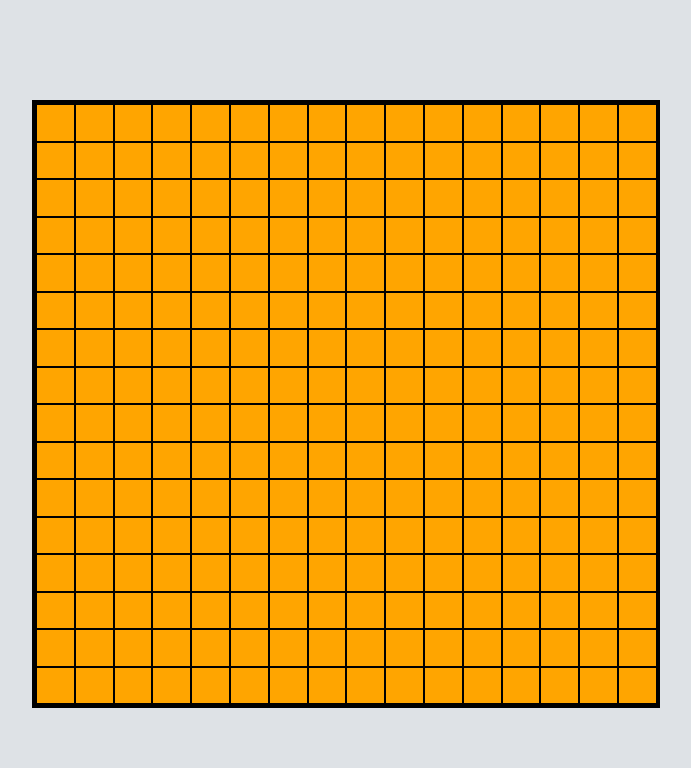
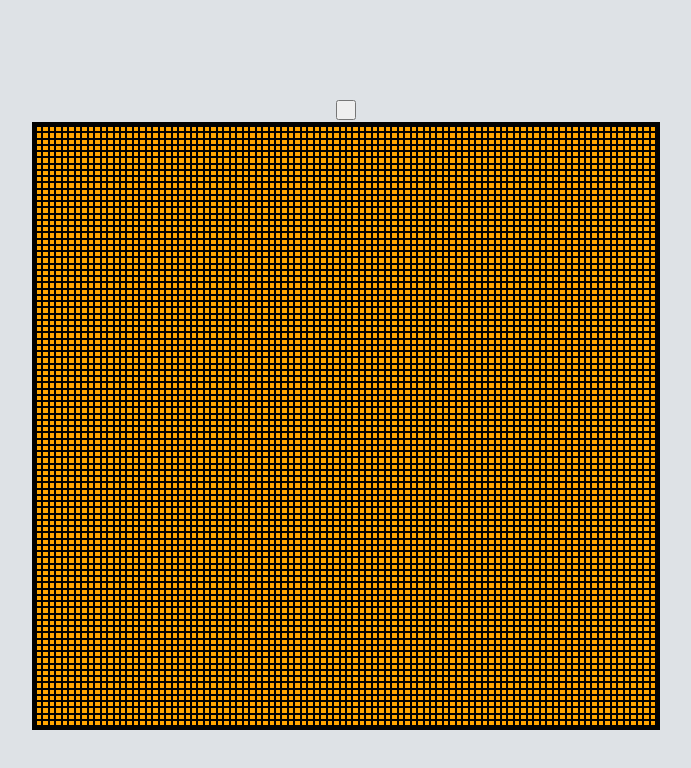
Before and after one commit to johncw90/Etch-a-sketch, a plain HTML site: page index.html in a window 1280 px wide. Shown: the whole page, without its empty margins (294-985 px from the left). Drawn offline with Linux system fonts and the light colour scheme.

Commit message:
Implement resize function

```diff
--- a/index.html
+++ b/index.html
@@ -9,6 +9,7 @@
   </head>
   <body>
     <div class="container">
+      <div class="button"><button class="resize"></button></div>
       <div class="grid"></div>
     </div>
     <script src="script.js"></script>
--- a/script.js
+++ b/script.js
@@ -1,11 +1,35 @@
 let grid = document.querySelector(".grid");
+let resizeBtn = document.querySelector(".resize");
 
-for (let i = 0; i < 256; i++) {
-  let box = document.createElement("div");
-  box.classList.add("box");
-  grid.appendChild(box);
+// for (let i = 0; i < 256; i++) {
+//   box.addEventListener("mouseover", () => {
+//     box.style.backgroundColor = "red";
+//   });
+// }
 
-  box.addEventListener("mouseover", () => {
-    box.style.backgroundColor = "red";
-  });
+resizeBtn.addEventListener("click", () => {
+  let size = getSize();
+  createGrid(size);
+});
+
+function createGrid(size) {
+  grid.style.gridTemplateColumns = `repeat(${size}, 1fr)`;
+  grid.style.gridTemplateRows = `repeat(${size}, 1fr)`;
+
+  let numDivs = size * size;
+
+  for (let i = 0; i < numDivs; i++) {
+    let box = document.createElement("div");
+    box.classList.add("box");
+    grid.appendChild(box);
+    box.addEventListener("mouseover", () => {
+      box.style.backgroundColor = "red";
+    });
+  }
 }
+
+function getSize() {
+  let input = prompt("1-100");
+}
+
+createGrid(96);
--- a/style.css
+++ b/style.css
@@ -13,18 +13,19 @@ body {
 }
 
 .grid {
-  background-color: black;
+  background-color: gray;
   border: 4px solid black;
   margin: 0 auto;
   height: 600px;
   width: 620px;
+  overflow: hidden;
   /* display: flex;
   flex-wrap: wrap;
   justify-content: space-between;
   align-items: center; */
 
   display: grid;
-  grid-template-columns: repeat(16, 38.8px);
+  /* grid-template-columns: repeat(16, 38.8px); */
 }
 
 .box {
@@ -33,3 +34,8 @@ body {
   background-color: orange;
   border: 1px solid black;
 }
+
+.resize {
+  height: 20px;
+  width: 20px;
+}
```
